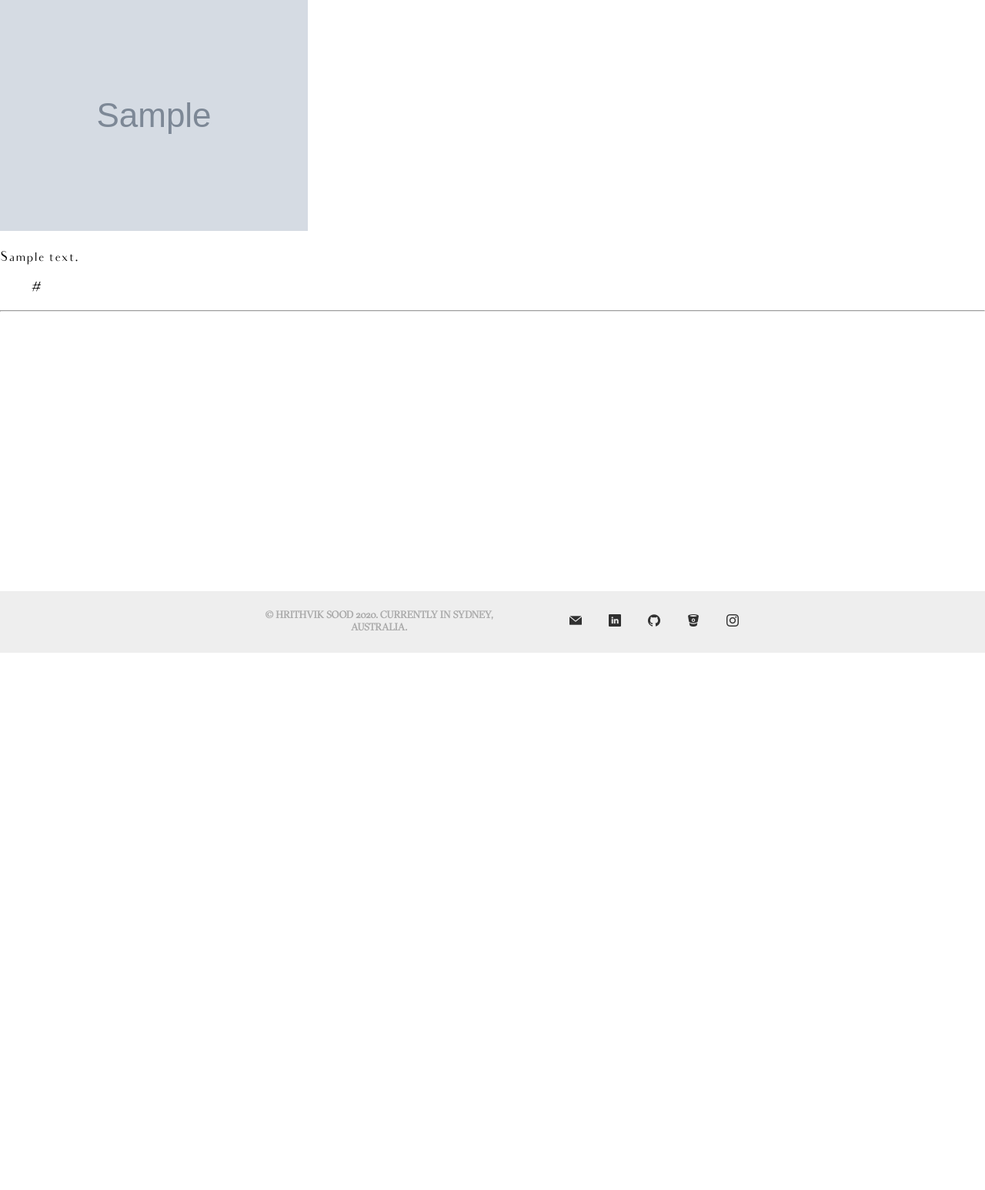
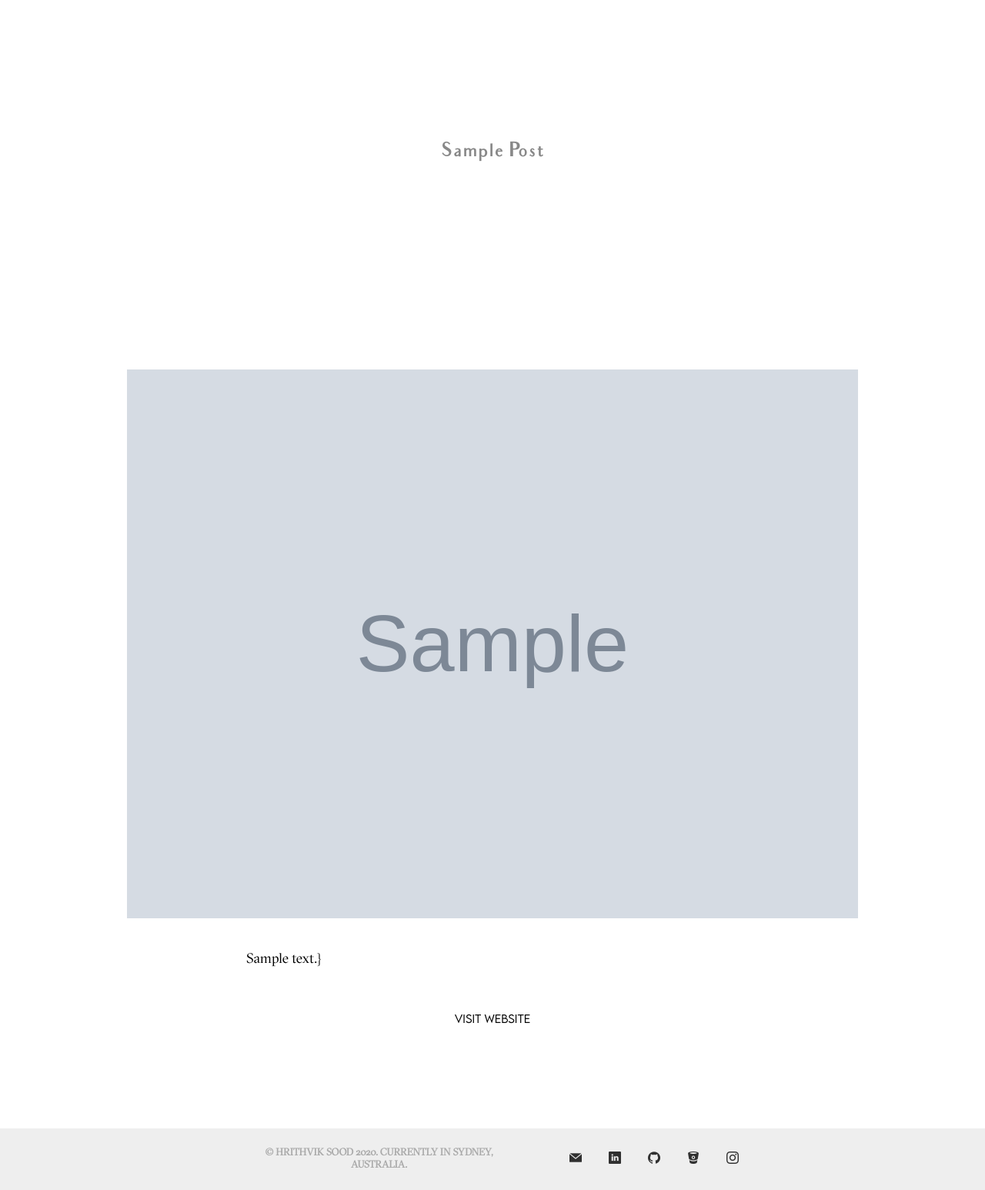
Before and after one commit to jacobsood/Portfolio-Website, a Django app: template pages/templates/pages/blog.html in a window 1280 px wide. Shown: the part 40-1586 px from the top of the page at 77% size. Before the commit the page ends 888 px from the top, so only its background shows below. Run offline with Django 3.2, Linux system fonts and the light colour scheme; the template is opened without the code that fills it: most values are stand-ins (such as "Sample title", 1, 10 or a date in 2020); grey boxes marked "Sample" are stand-in pictures; some libraries are stand-ins or nearby versions.

Commit message:
Edited the template to suit both the blog and work pages. Added custom style template for each post

```diff
--- a/pages/templates/pages/blog.html
+++ b/pages/templates/pages/blog.html
@@ -1,18 +1,63 @@
 {% extends "pages/base.html" %}
 
-{% block title %}Jacob - Blogs{% endblock %}
+{% block title %}Hrithvik - Blogs{% endblock %}
 
 {% block content %}
   {% for blog in blog_list %}
-	<article class="blogs_article">
-    <img alt="{{ blog.caption }}" src="{{ blog.src }}">
-    <p class="blog_except">{{ work.description }}</p>
-    <ul class="link_list">
-      {% for link in blog_links %}
-      <li class="links">{{ link }}</li>
+  <section>
+    <header>
+      <div class="post_info">
+        <h1>{{ post.title|title }}</p>
+        {% if type == "work" %}
+          <h2><em>{{ post.purpose }}</em></h2>
+          <ul class="work_list">
+          {% for tool in post.tools %}
+            <li class="work_tools">{{ tool }}</li>
+          {% endfor %}
+          </ul>
+        {% elif type == "blog" %}
+          <h2><em>{{ post.date }}</em>, {{ post.location }}</p>
+        {% endif %}
+      </div>
+    </header>
+    <article>
+      <div class="post_image">
+        <img alt="{{ post.caption }}" src="{{ post.src }}">
+      </div>
+      {% for description in post.descriptions %}
+      <p>{{ description }}}</p>
       {% endfor %}
-    </ul>
-    <hr class="blog_separator">
-  </article>
+      <ul class="post_link">
+        {% for link in post.links %}
+        <li><a class="button" rel="external" href="{{ link }}">Visit Website</a></li>
+        {% endfor %}
+      </ul>
+    </article>
+  </section>
   {% endfor %}
+
+  <style>
+    section header {
+      background: {{ background }};
+      color: {{ color }};
+    }
+
+    article ul li a.button:hover {
+      box-shadow: inset 0 -1.2em 0 {{ background }};
+      background: {{ background }};
+      color: {{ color }};
+    }
+
+    article ul li a.button {
+      border: 1px solid {{ background }};
+      box-shadow: inset 0 -0.06em 0 {{ background }};
+    }
+
+    #blog.menu {
+      border-bottom: 1px solid black;
+      box-shadow: inset 0 -0.06em 0 #548d6c;
+      font-weight: 900;
+      color: black;
+    }
+  </style>
 {% endblock %}
```
